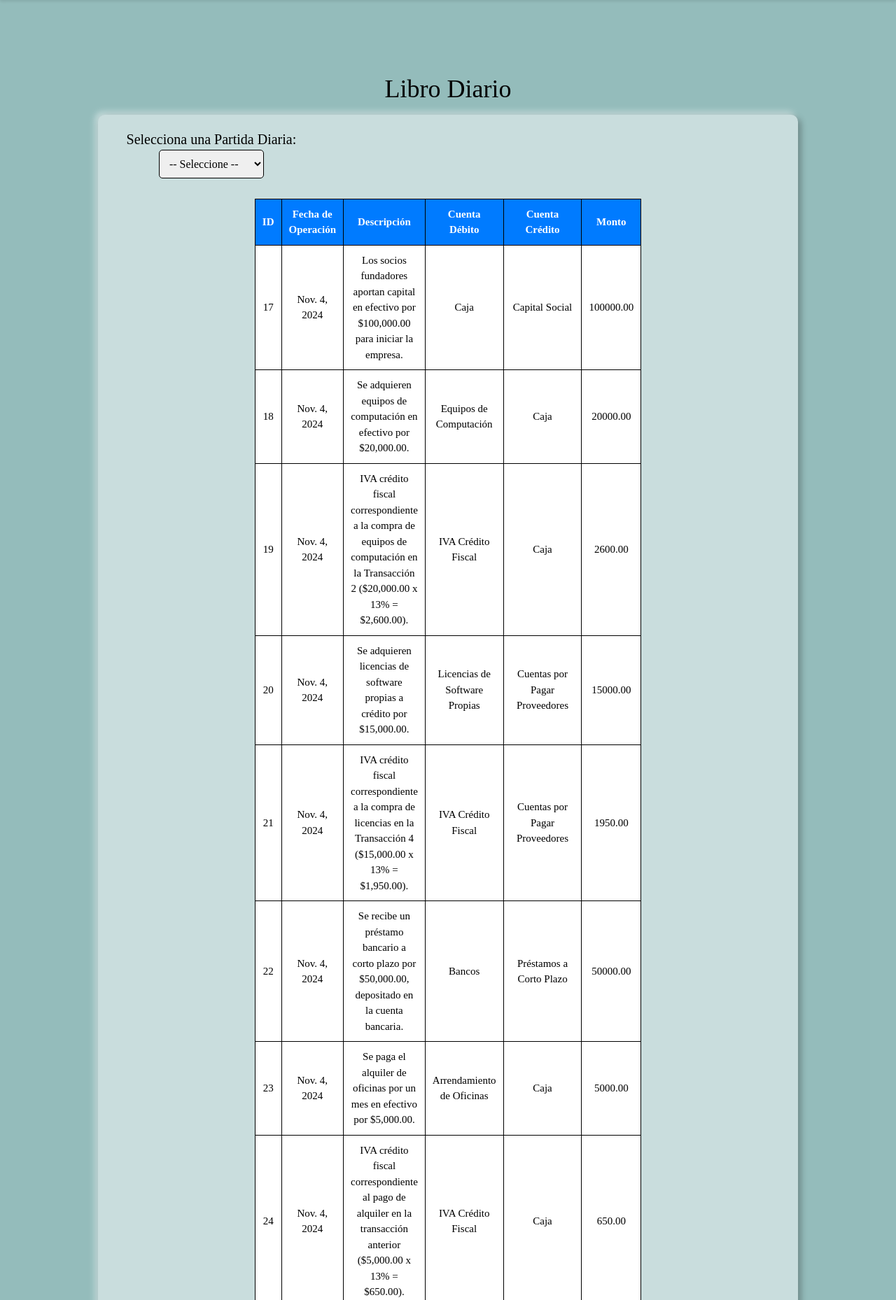
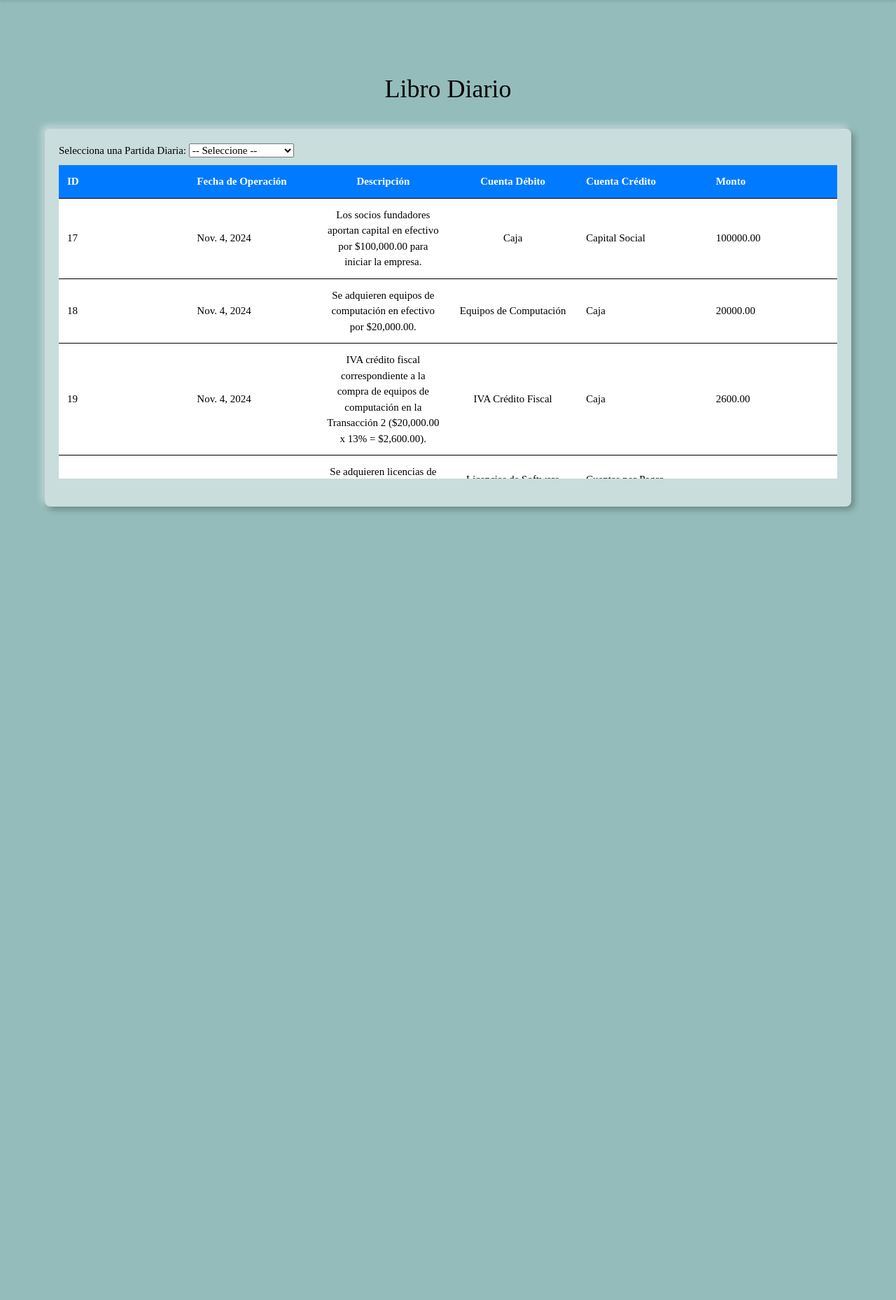
Before and after one commit to KikeHerrera/Sistema-Contable-Automatizado, a Django app: template Sistema/templates/libro_diario.html in a window 1280 px wide. Shown: the part 64-1922 px from the top of the page at 70% size. After the commit the page ends 795 px from the top, so only its background shows below. Run offline with Django 4.2, Linux system fonts and the light colour scheme; the template is opened without the code that fills it: values that come from a table or form of the project are taken from there, others are empty; data comes from the database, SQL or seed files in the repository; both versions use the stored data as it was after the commit; some libraries are stand-ins or nearby versions.

Commit message:
Arreglo de libro diario

```diff
--- a/Sistema/static/css/styleLibroDiario.css
+++ b/Sistema/static/css/styleLibroDiario.css
@@ -1,100 +1,119 @@
+/* styles.css */
+body {
+    font-family: 'Times New Roman', Times, serif;
+    background-color: #94bcbb;
+}
+
 .container {
+    width: 90%;
+    max-width: 1200px;
     background-color: #c9dddd;
     padding: 20px;
-    border-radius: 10px;
-    max-width: 1000px;
-    margin: 0 auto;
-    box-shadow: 4px 4px 10px rgba(0, 0, 0, 0.3), -4px -4px 10px #c9dddd;
+    /* Cambia la sombra para un efecto más 3D */
+    box-shadow: 4px 4px 10px rgba(0, 0, 0, 0.3),
+        -4px -4px 10px #c9dddd;
+    border-radius: 8px;
+    margin-top: 20px;
+    display: flex;
+    flex-wrap: wrap;
+    gap: 10px;
 }
 
-body {
-    background-color: #94bcbb;
-    font-family: 'Times New Roman', Times, serif;
+.table-row {
+    display: flex;
+    flex-direction: row;
+    border-bottom: 1px solid black;
+}
 
+.table-row > div {
+    padding: 10px;
+    min-width: 100px;
+    flex: 1;
+}
+
+.table-header {
+    background-color: #007bff;
+    color: white;
+    font-weight: bold;
 }
 
 h1 {
     text-align: center;
     margin-top: 100px;
     font-family: 'Times New Roman', Times, serif;
+    color: black;
 }
 
-.form-box {
+ table {
+    width: 100%; /* Asegura que la tabla ocupe todo el ancho del contenedor */
+    border-collapse: collapse;
+    margin-bottom: 20px;
     text-align: center;
-    margin-bottom: 20px;
-    margin-right: -100px;
 }
 
-.form-box label {
-    font-size: 20px;
-    font-family: 'Times New Roman', Times, serif;
-    justify-content: center;
+table th {
+    background-color: #007bff;
+    color: white;
 }
 
-#partida_diaria {
-    padding: 10px;
-    font-size: 16px;
-    border-radius: 5px;
-    border: 1px solid black;
-    cursor: pointer;
+table th,
+table td {
+    padding: 12px;
+    text-align: left;
+    border-bottom: 1px solid black;
+    word-wrap: break-word; /* Ajuste de palabra para textos largos */
+}
+tbody tr{
+    background-color: white;
+}
+tbody tr:nth-child(even) {
+    background-color: white;
 }
 
-.table-box {
-    margin-top: 100px;
-    font-family: 'Times New Roman', Times, serif;
+.table tr:nth-child(odd) {
+    background-color: white;
+    /* Color para filas impares */
 }
 
-.table {
-    width: 100%;
-    /* Asegura que la tabla ocupe el 100% del ancho del contenedor */
-    border-collapse: collapse;
-
+.totals-container {
+    display: flex;
+    flex-direction: column; /* Cambia la dirección a columna */
+    justify-content: center;
+    align-items: flex-start; /* Alinea los elementos al inicio (izquierda) */
+    margin-top: 10px;
+    font-weight: bold
 }
 
-.table th,
-.table td {
-    border: 1px solid black;
-    padding: 10px;
-    text-align: center;
-    width: 100%;
-
+.total-item {
+    font-size: 16px;
+    color: black;
+    margin-bottom: 5px; /* Añade espacio entre "Total Debe" y "Total Haber" */
 }
 
-.table th {
-    background-color: #007bff;
-    color: #fff;
-    font-weight: bold;
+/* Scrollable table body */
+table tbody {
+    display: block;
+    max-height: 400px; /* Ajusta la altura según sea necesario */
+    overflow-y: auto;
+    width: 100%;
 }
 
-.table tr:nth-child(even) {
-    background-color: white;
-}
-.table tr:nth-child(odd) {
-    background-color: white; /* Color para filas impares */
+table thead, table tbody tr {
+    display: table;
+    width: 100%;
+    table-layout: fixed; /* Distribuye el ancho uniformemente */
 }
 
-.table-box::-webkit-scrollbar {
-    width: 10px;
+/* Alinear texto de la columna "Saldo Deudor" (columna 3) al centro */
+table td:nth-child(3),
+table th:nth-child(3) {
+    text-align: center;
 }
 
-.table-box::-webkit-scrollbar-thumb {
-    background-color: #888;
-    border-radius: 10px;
-}
-
-.table-box::-webkit-scrollbar-thumb:hover {
-    background-color: #555;
-}
-
-/* Estilo base para los enlaces del menú */
-nav a {
-    position: relative;
-    padding: 10px 15px;
-    color: #333;
-    text-decoration: none;
-    overflow: hidden;
-    font-family: 'Times New Roman', Times, serif;
-
+/* Alinear texto de la columna "Saldo Acredor" (columna 3) al centro */
+table td:nth-child(4),
+table th:nth-child(4) {
+    text-align: center;
 }
 
 /* Pseudo-elemento para el fondo animado */
```
Also changed, not shown: db.sqlite3.
